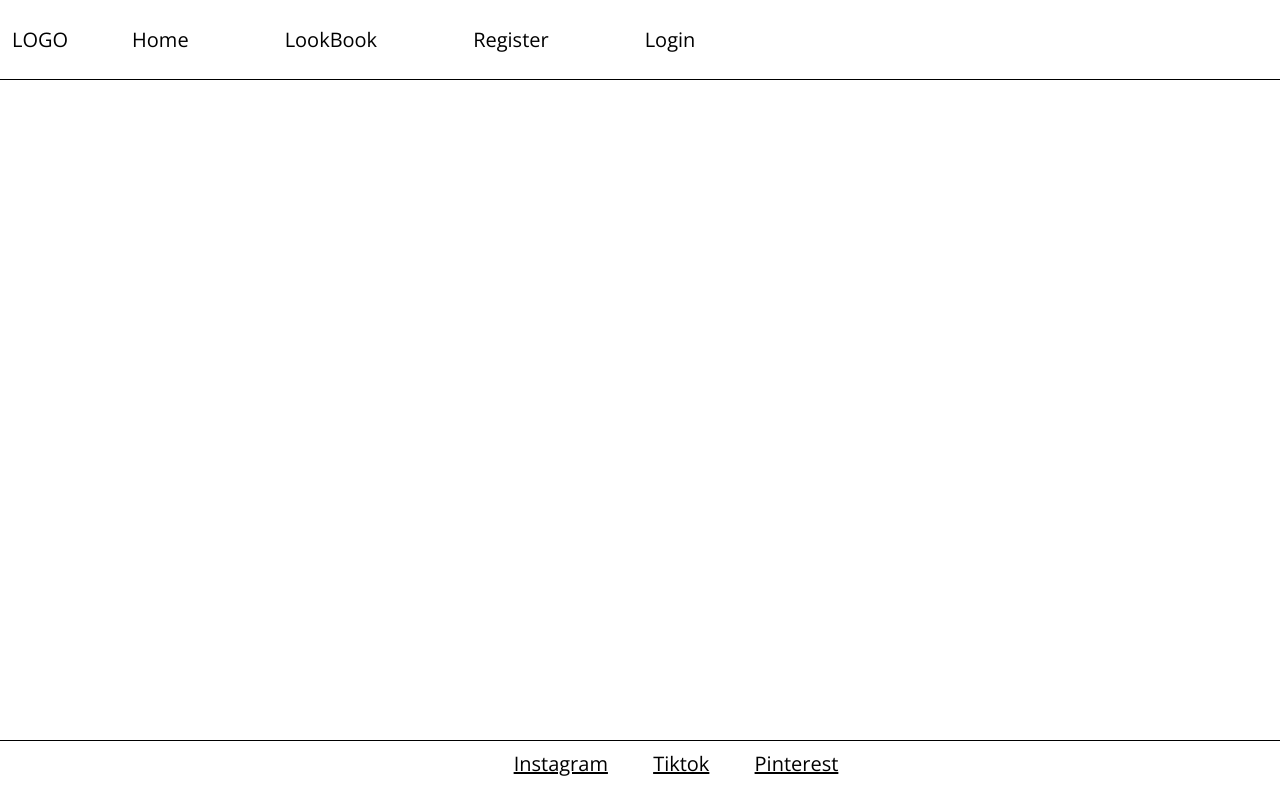
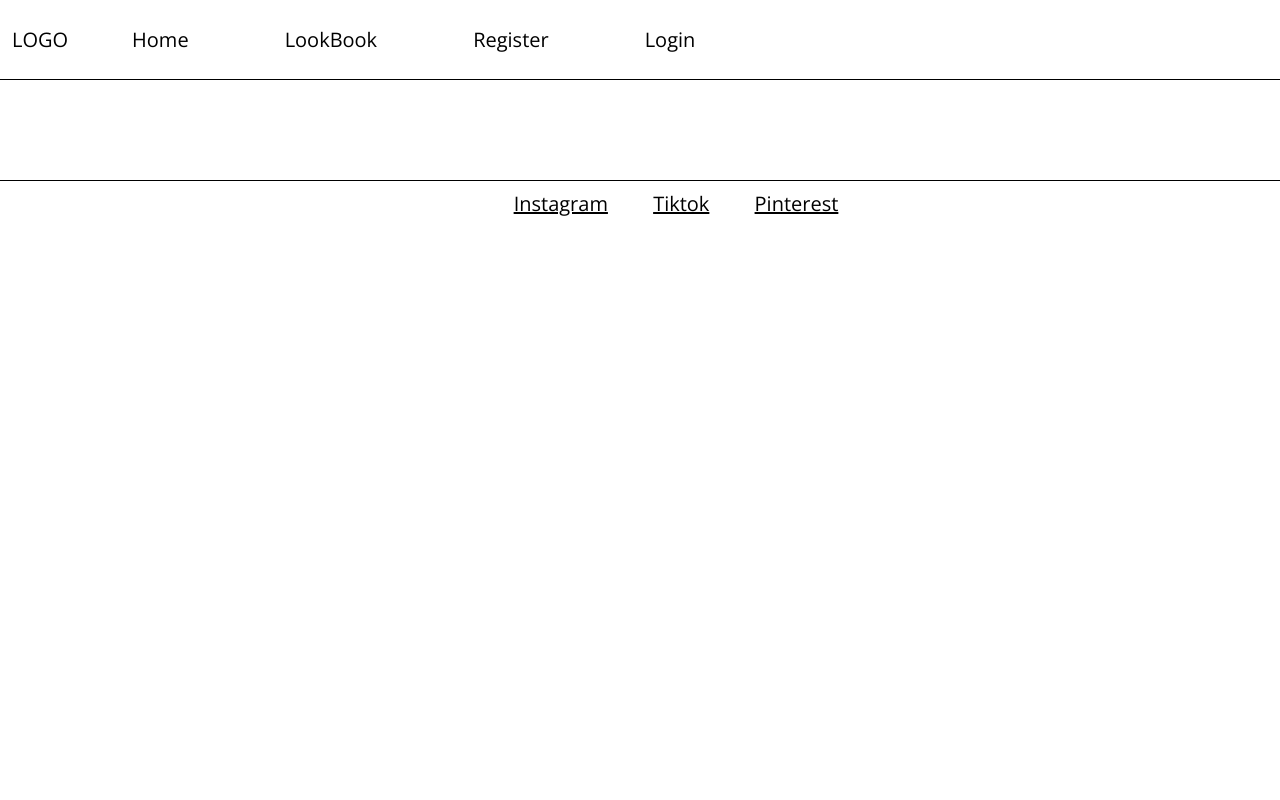
Before and after one commit to CharReek/Project-4-Blog, a Django app: page / in a window 1280 px wide. Run offline with Django 3.2, Linux system fonts and the light colour scheme; data that the repository does not hold is empty.

Commit message:
change footer type

```diff
--- a/static/css/style.css
+++ b/static/css/style.css
@@ -67,7 +67,7 @@ h5{
 /* Footer */
 
 .footer{
-    position: fixed;
+    position: sticky;
     left: 0;
     bottom: 0;
     width: 100%;
```
